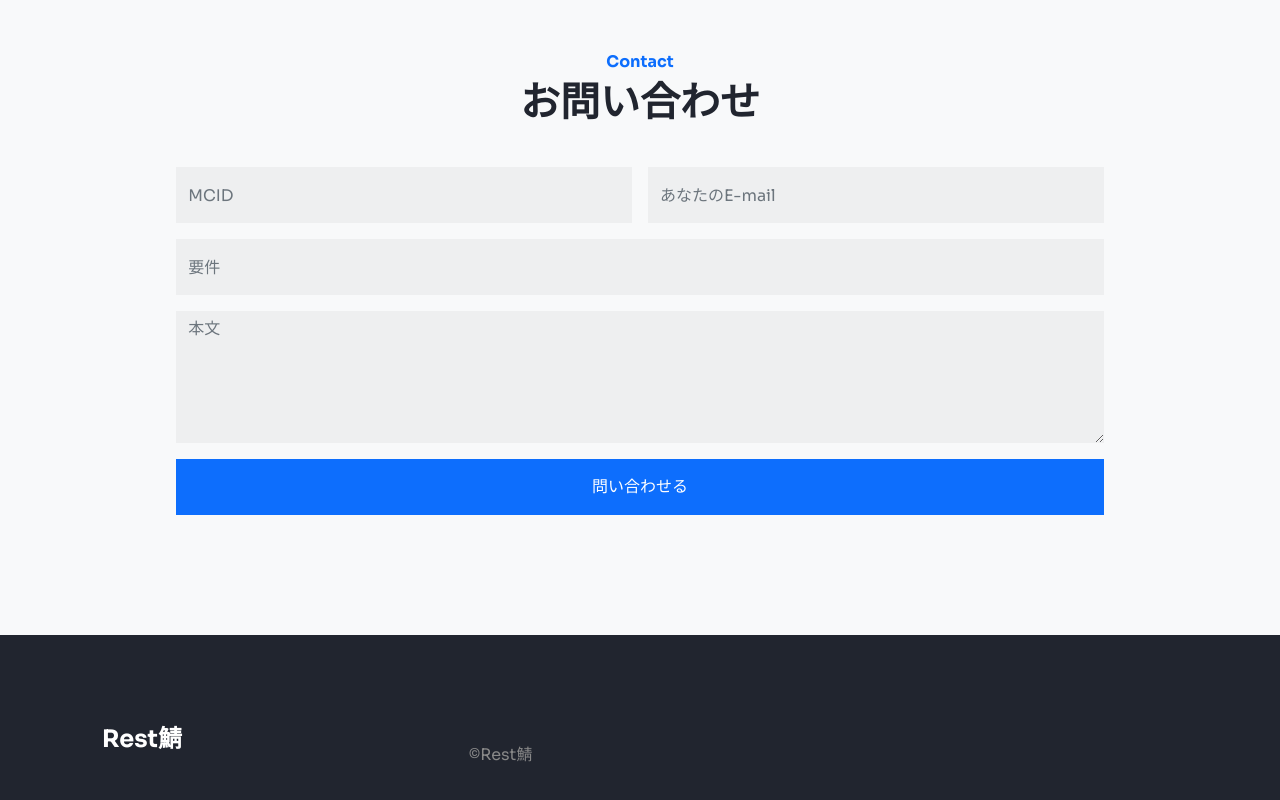
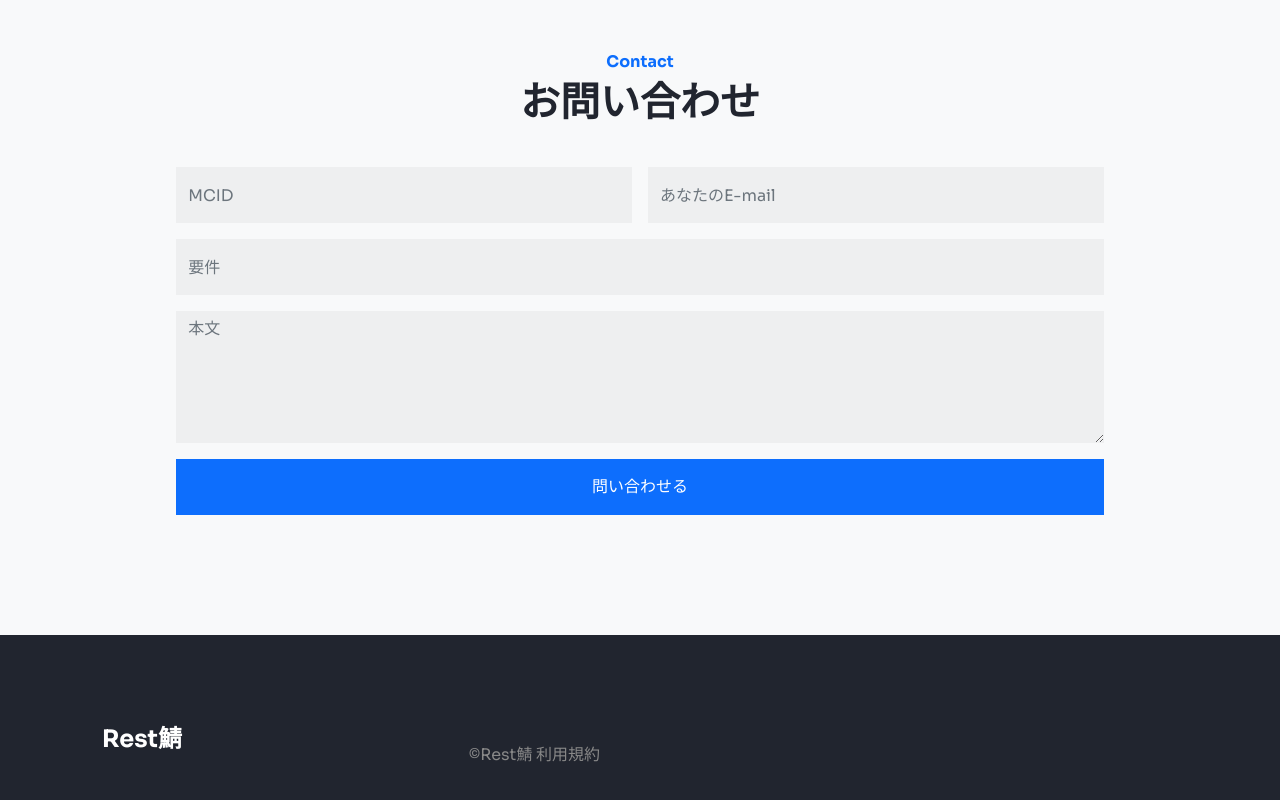
Before and after one commit to yomogi11/RestServer, a plain HTML site: page index.html in a window 1280 px wide. Shown: the part 3578-4378 px from the top of the page. Drawn offline with nearby package versions, Linux system fonts and the light colour scheme.

Commit message:
Update index.html

```diff
--- a/index.html
+++ b/index.html
@@ -356,6 +356,7 @@
                <ul> </ul>
                <ui> </lui>
                <lui>&copy;Rest鯖</lui>
+               <lui href="index2.html">利用規約</lui>
               </ul>
            </div>
           </div>
```
